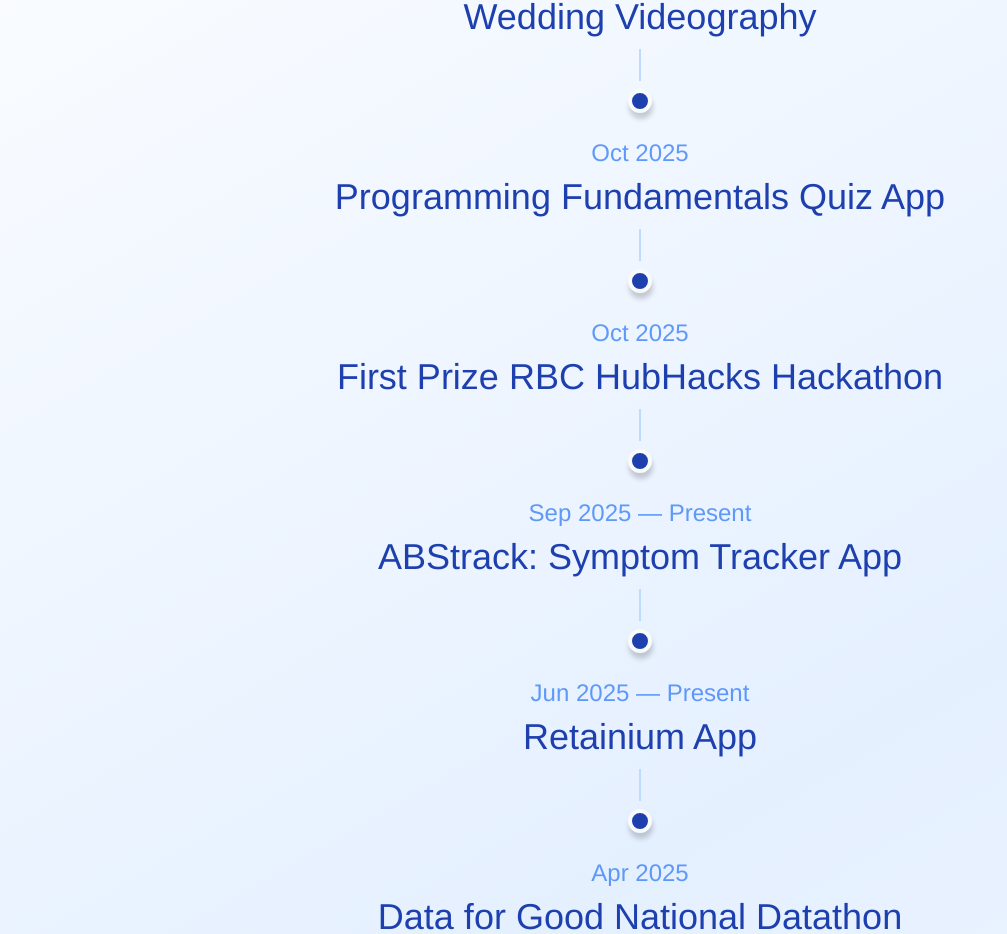
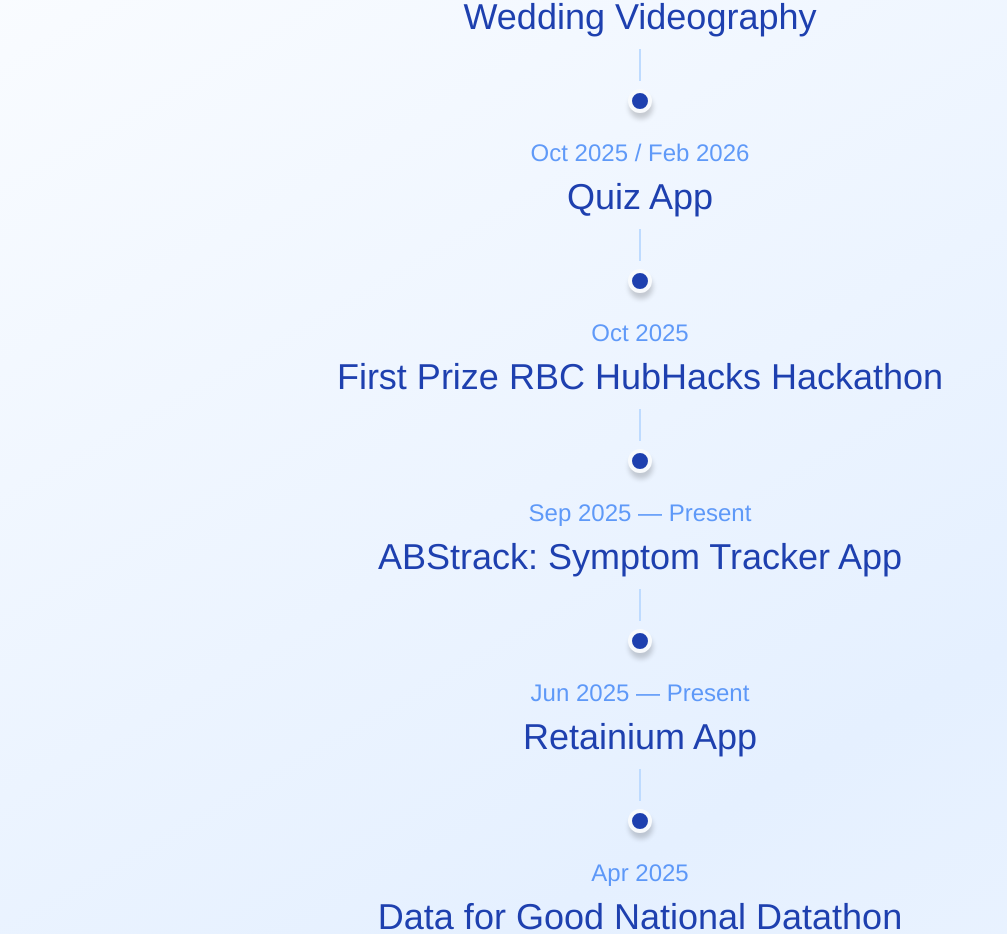
Before and after one commit to threehappypenguins/portfolio, a Next.js app: page / in a window 1280 px wide. Shown: the part 2038-2972 px from the top of the page, without its empty margins (0-1007 px from the left). Built offline with nearby package versions, Linux system fonts and the light colour scheme.

Commit message:
Updated portfolio to include Render quiz

```diff
--- a/data/portfolio-data.ts
+++ b/data/portfolio-data.ts
@@ -261,15 +261,19 @@
     },
   },
   {
-    date: "Oct 2025",
-    title: "Programming Fundamentals Quiz App",
+    date: "Oct 2025 / Feb 2026",
+    title: "Quiz App",
     richContent: {
       description:
-        "A dynamic, interactive quiz application built with Flask. Features include question shuffling, multiple retry attempts, detailed result analysis, and support for multiple quizzes. I needed a quick way to practice a quiz coming up for my Programming Fundamentals class (we were given the quiz to take on BrightSpace ahead of time), but I found it helped to be asked the incorrectly answered questions again, and keep repeating until I got them correct. I also implemented a QR code so that the local host could be opened from a mobile device.",
+        "A dynamic, interactive quiz application built with Flask. Features include question shuffling, multiple retry attempts, detailed result analysis, and support for multiple quizzes. I needed a quick way to practice a quiz coming up for my Programming Fundamentals class (we were given the quiz to take on BrightSpace ahead of time), but I found it helped to be asked the incorrectly answered questions again, and keep repeating until I got them correct. I also implemented a QR code so that the local host could be opened from a mobile device. Later, I modified the quiz so that it was deployed on Render and take .json file uploads for quiz Q & A.",
       links: [
         {
           text: "View Project",
           url: "https://github.com/sarahpoulin/programming_quizzes",
+        },
+        {
+          text: "Deployed Quiz",
+          url: "https://programming-quizzes.onrender.com/",
         },
       ],
       technologies: ["Flask", "Python"],
```
